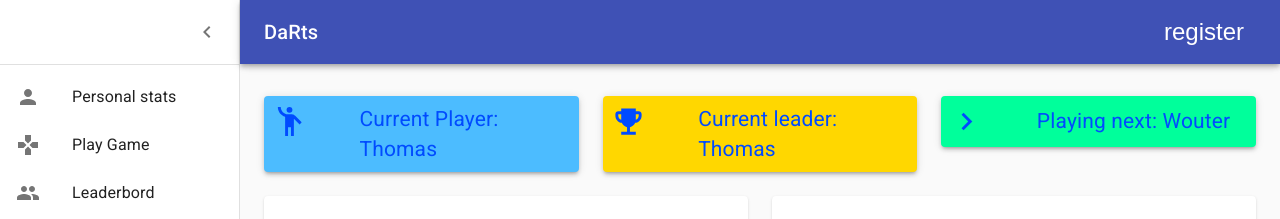
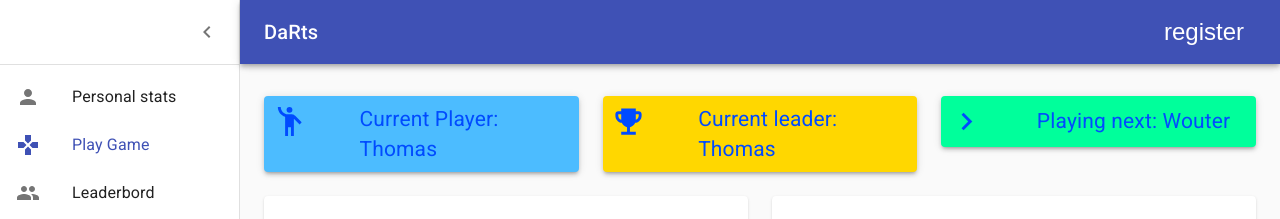
Before and after one commit to Thomas-Schuddinck/stage-darts, a React (Create React App) app in the folder frontend/: page /game in a window 1280 px wide. Shown: the top 219 px of the page. Built offline with nearby package versions, Linux system fonts and the light colour scheme.

Commit message:
sidebar fix

```diff
--- a/frontend/src/App.tsx
+++ b/frontend/src/App.tsx
@@ -5,13 +5,9 @@ import Layout from './hoc/Layout'
 import GameBuilder from './containers/GameBuilder/GameBuilder';
 import PersonalStatsBuilder from './containers/PersonalStatsBuilder/PersonalStatsBuilder';
 import Leaderbord from './containers/LeaderbordBuilder/LeaderbordBuilder';
-import { ThemeProvider } from '@material-ui/core';
-import theme from './theme';
-
 
 function App() {
   return (
-    <ThemeProvider theme={theme}>
     <Router>
       <header className="App-header">
       </header>
@@ -27,7 +23,6 @@ function App() {
         </Route>
       </Layout>
     </Router>
-    </ThemeProvider>
   );
 }
 
--- a/frontend/src/components/Navigation/SideBar/SideList.tsx
+++ b/frontend/src/components/Navigation/SideBar/SideList.tsx
@@ -7,30 +7,26 @@ import PeopleIcon from '@material-ui/icons/People';
 import BarChartIcon from '@material-ui/icons/BarChart';
 import LayersIcon from '@material-ui/icons/Layers';
 import ListItem from '@material-ui/core/ListItem';
-import { Link } from "react-router-dom";
+import { NavLink } from "react-router-dom";
 import './SideList.css';
-import { Theme, makeStyles } from '@material-ui/core/styles';
+import { makeStyles } from '@material-ui/core/styles';
 import { MenuItem, createMuiTheme } from '@material-ui/core';
-import { inherits } from 'util';
-
-
-const theme = createMuiTheme({
-  overrides: {
-    MuiMenuItem: {
-     root: {
-      '&$selected': {
-        backgroundColor: 'red',
-       },
-      },
-
-    },
-  },
-});
+import indigo from '@material-ui/core/colors/indigo';
+import grey from '@material-ui/core/colors/grey';
 
 const useStyles = makeStyles(theme => ({
     itemLi: {
       height: '3em',
     },
+    icon: {
+      color: grey[600],
+    },
+    active: {
+      color: indigo[500],
+      '& $icon': {
+        color: indigo[500],
+       },
+    }
 }));
 
 
@@ -38,52 +34,52 @@ export const SideList = () => {
 
   const classes = useStyles();
 
-  let [selected, setSelected] = useState();
-
-
-
-
   return (
   <div>
-    <Link to="/stats">
-      <MenuItem className={classes.itemLi} button onClick={() => setSelected(0)} selected={selected === 0}>
+    <NavLink to="/stats" activeClassName={classes.active}>
+      <MenuItem className={classes.itemLi}       >
         <ListItemIcon>
-          <PersonIcon />
+          <PersonIcon className={classes.icon} />
         </ListItemIcon>
         <ListItemText primary="Personal stats" />
       </MenuItem>
-    </Link>
+    </NavLink>
 
-    <Link to="/game">
-      <MenuItem className={classes.itemLi} button onClick={() => setSelected(1)} selected={selected === 1}>
-        <ListItemIcon>
+    <NavLink activeClassName={classes.active} to="/game">
+      <MenuItem className={classes.itemLi}>
+        <ListItemIcon className={classes.icon}>
           <GamesIcon/>
         </ListItemIcon>
         <ListItemText primary="Play Game" />
       </MenuItem>
-    </Link>
+    </NavLink>
 
-    <Link to="/leaderbord">
-      <MenuItem className={classes.itemLi} button onClick={() => setSelected(2)} selected={selected === 2}>
-        <ListItemIcon key={8}>
+    <NavLink activeClassName={classes.active} to="/leaderbord" >
+      <MenuItem className={classes.itemLi}>
+        <ListItemIcon className={classes.icon}>
           <PeopleIcon />
         </ListItemIcon>
         <ListItemText primary="Leaderbord" />
       </MenuItem>
-    </Link>
+    </NavLink>
 
-    <MenuItem className={classes.itemLi} button onClick={() => setSelected(3)} selected={selected === 3}>
-      <ListItemIcon>
+<NavLink activeClassName={classes.active} to='/tournament'>
+    <MenuItem className={classes.itemLi}>
+      <ListItemIcon className={classes.icon}>
         <BarChartIcon />
       </ListItemIcon>
       <ListItemText primary="Tournament" />
     </MenuItem>
-    <MenuItem className={classes.itemLi} button onClick={() => setSelected(4)} selected={selected === 4}>
-      <ListItemIcon>
+    </NavLink>
+
+<NavLink activeClassName={classes.active} to='/quickstart'>
+    <MenuItem className={classes.itemLi}>
+      <ListItemIcon className={classes.icon}>
         <LayersIcon />
       </ListItemIcon>
       <ListItemText primary="Quick start" />
     </MenuItem>
+    </NavLink>
   </div>
   )
   };
--- a/frontend/src/theme/index.js
+++ /dev/null
@@ -1,9 +0,0 @@
-import { createMuiTheme } from '@material-ui/core';
-
-import overrides from './overrides';
-
-const theme = createMuiTheme({
-     overrides,
-});
-
-export default theme;
--- a/frontend/src/theme/overrides/MuiMenuItem.js
+++ /dev/null
@@ -1,16 +0,0 @@
-import indigo from '@material-ui/core/colors/indigo';
-
-
-export default {
-  root: {
-    '&$selected': {
-      color: indigo[500]
-    },
-    '&$hover': {
-      '&:hover': {
-        backgroundColor: 'red'
-      }
-    },
-
-  }
-};
--- a/frontend/src/theme/overrides/index.js
+++ /dev/null
@@ -1,5 +0,0 @@
-import MuiMenuItem from './MuiMenuItem'
-
-export default {
-    MuiMenuItem,
-}
```
